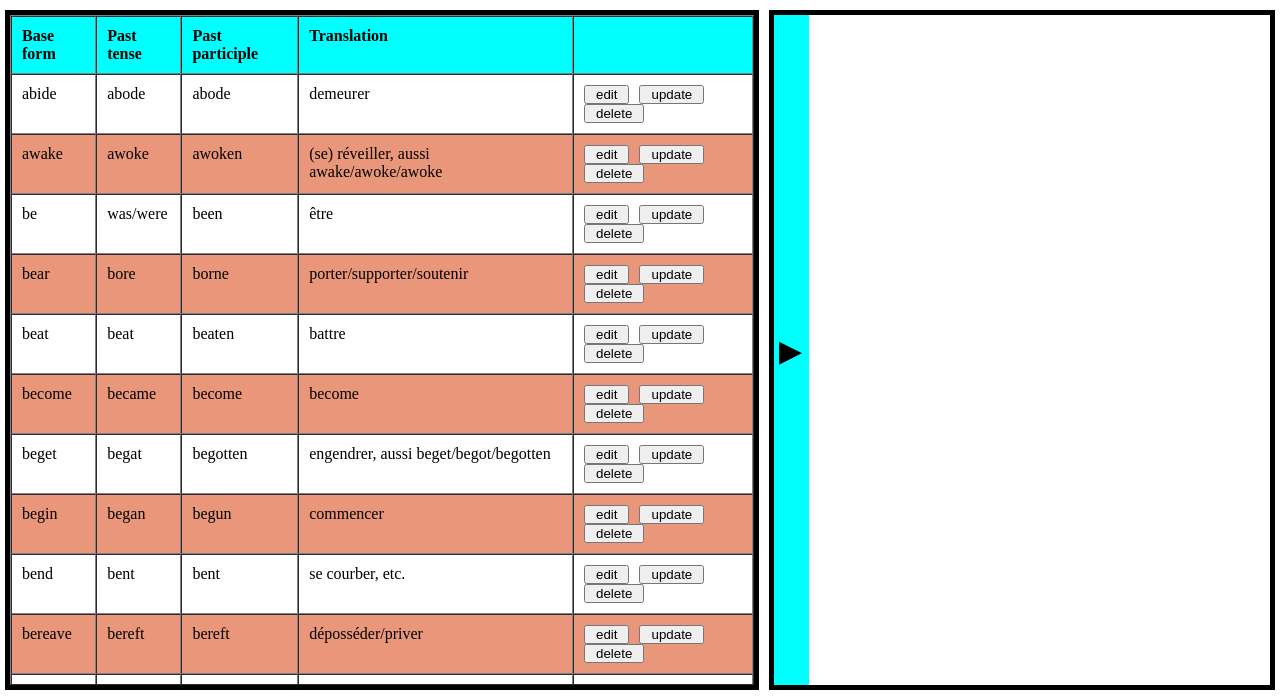
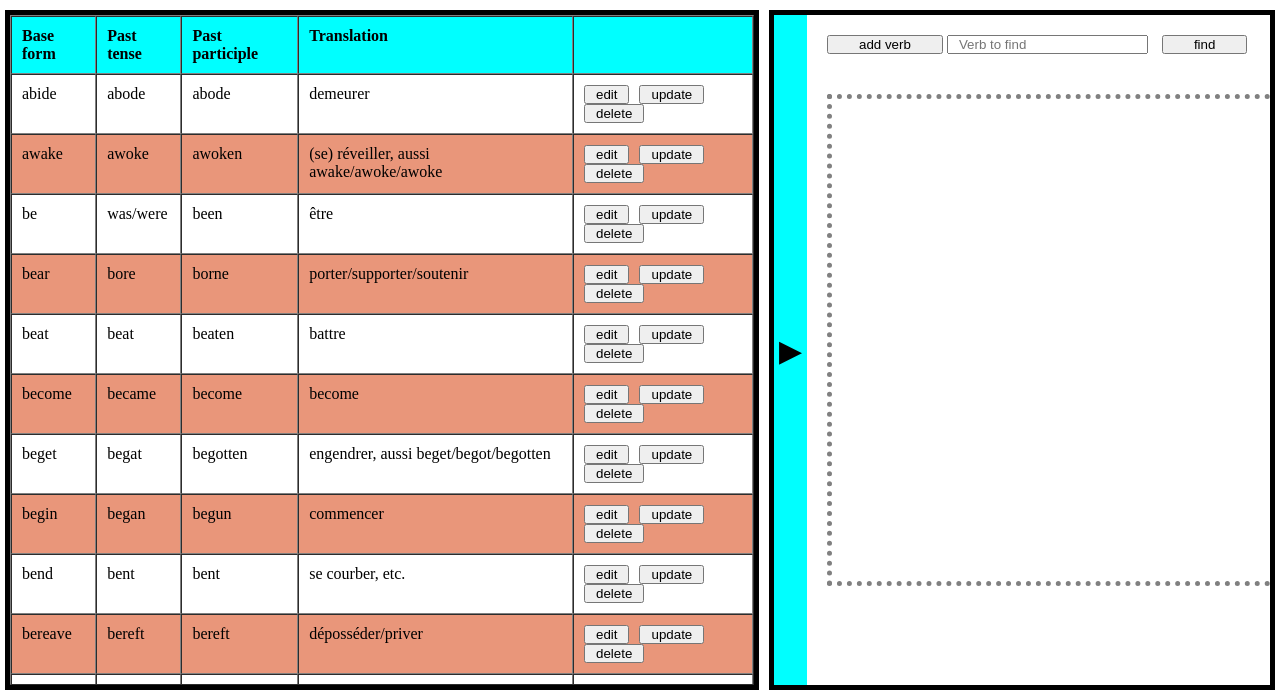
Before and after one commit to regisx001/Devoir01-WebDev, a plain HTML site: page index.html in a window 1280 px wide. Shown: the part 103-800 px from the top of the page. Drawn offline with Linux system fonts and the light colour scheme.

Commit message:
chore: add desing for the right pannel .

```diff
--- a/index.html
+++ b/index.html
@@ -9,6 +9,14 @@
 </head>
 
 <body>
+
+
+    <!-- <dialog open>
+        <p>Greetings, one and all!</p>
+        <form method="dialog">
+            <button>OK</button>
+        </form>
+    </dialog> -->
 
 
     <header id="header">
@@ -35,6 +43,23 @@
                     ▶
                 </p>
             </div>
+
+            <div class="links-panel">
+                <div class="links-head">
+                    <button>add verb</button>
+                    <input placeholder="Verb to find " type="text">
+                    <button>find</button>
+                </div>
+
+
+                <section class="links-body">
+                    <div></div>
+
+                    <footer class="links-footer">
+
+                    </footer>
+                </section>
+            </div>
         </aside>
     </main>
 
--- a/main.js
+++ b/main.js
@@ -71,12 +71,12 @@ function mount() {
 
         var btnedit = document.createElement("input");
         btnedit.setAttribute("type", "button");
-        btnedit.setAttribute("onclick", "update(this)");
+        btnedit.setAttribute("onclick", `editVerb(${i})`);
         btnedit.value = "edit";
 
         var btnupdate = document.createElement("input");
         btnupdate.setAttribute("type", "button");
-        btnupdate.setAttribute("onclick", "update(this)");
+        btnupdate.setAttribute("onclick", "updateVerb(this)");
         btnupdate.value = "update";
 
 
@@ -146,13 +146,16 @@ function expand() {
 }
 
 
+function editVerb(id) {
+
+}
+
+function updateVerb(ele) { }
 
 function deleteVerb(ele) {
     var tr = ele.parentNode.parentNode;
     tr.parentNode.removeChild(tr);
 }
-function updateVerb() { }
-
 
 
 document.onload = mount();
--- a/style.css
+++ b/style.css
@@ -139,4 +139,41 @@ input {
 }
 
 
+.links-panel {
+    width: 100%;
+    height: 100%;
+}
+
+.links-panel button {
+    padding-left: 30px;
+    padding-right: 30px;
+}
+
+
+.links-body {
+    display: flex;
+    flex-direction: column;
+    width: 100%;
+    height: 90%;
+}
+
+.links-body div {
+    margin: 20px;
+    border: 5px dotted gray;
+    width: 100%;
+    margin-top: 20px;
+    height: 80%;
+}
+
+.links-head {
+    padding: 20px;
+}
+
+.links-footer {
+    /* display: flex; */
+    /* height: 15%; */
+    /* width: 100%; */
+    /* background-color: red; */
+}
+
 /* Body Ended*/
```
